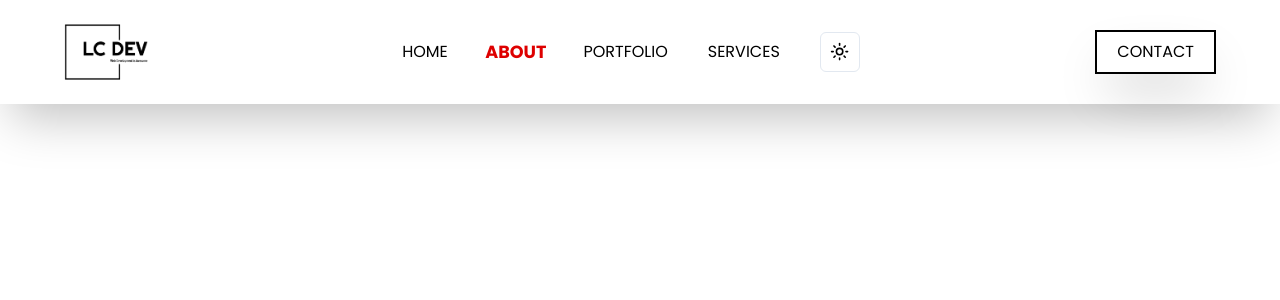
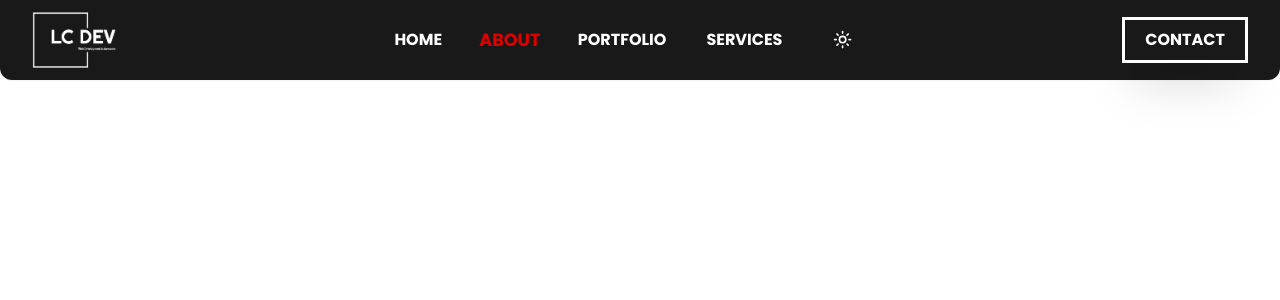
Before and after one commit to LC-Dev-23/ultimate-portfolio, a Next.js app: page /about in a window 1280 px wide. Shown: the top 300 px of the page. Built offline with nearby package versions, Linux system fonts and the light colour scheme.

Commit message:
style: minor color adjustment

```diff
--- a/components/ModeToggle.tsx
+++ b/components/ModeToggle.tsx
@@ -1,8 +1,6 @@
 "use client"
 
 import * as React from "react"
-import { SunIcon, MoonIcon } from "lucide-react"
-import { useTheme } from "next-themes"
 
 import { Button } from "@/components/ui/button"
 import {
@@ -11,6 +9,8 @@ import {
   DropdownMenuItem,
   DropdownMenuTrigger,
 } from "@/components/ui/dropdown-menu"
+import { useTheme } from "next-themes"
+import { MoonIcon, SunIcon } from "lucide-react"
 
 
 export function ModeToggle() {
@@ -19,20 +19,20 @@ export function ModeToggle() {
   return (
     <DropdownMenu>
       <DropdownMenuTrigger asChild>
-        <Button className="text-black dark:text-white" variant="outline" size="icon">
+        <Button className="dark:text-black text-white" variant="link" size="icon">
           <SunIcon className="h-[1.2rem] w-[1.2rem] rotate-0 scale-100 transition-all dark:-rotate-90 dark:scale-0" />
           <MoonIcon className="absolute h-[1.2rem] w-[1.2rem] rotate-90 scale-0 transition-all dark:rotate-0 dark:scale-100" />
           <span className="sr-only">Toggle theme</span>
         </Button>
       </DropdownMenuTrigger>
       <DropdownMenuContent align="end">
-        <DropdownMenuItem onClick={() => { setTheme("light"); console.log("Theme set to light but in reality it is", theme);}}>
+        <DropdownMenuItem className={`${theme== "light" &&  "bg-gray-300"}`} onClick={() => { setTheme("light")}}>
           Light
         </DropdownMenuItem>
-        <DropdownMenuItem onClick={() => { setTheme("dark"); console.log("Theme set to dark but in reality it is", theme);}}>
+        <DropdownMenuItem onClick={() => { setTheme("dark")}}>
           Dark
         </DropdownMenuItem>
-        <DropdownMenuItem onClick={() => { setTheme("system"); console.log("Theme set to system but in reality it is", theme);}}>
+        <DropdownMenuItem onClick={() => { setTheme("system")}}>
           System
         </DropdownMenuItem>
       </DropdownMenuContent>
--- a/components/common/Header.tsx
+++ b/components/common/Header.tsx
@@ -28,13 +28,11 @@ const Header = () => {
     { href: '/contact', text: 'CONTACT', className: 'block lg:hidden' },
   ];
   return (
-    <>
-
-      <header className='relative w-full bg-white dark:bg-black shadow-2xl'>
-        <nav className='flex content-center items-center justify-between py-5 mx-auto md:min-w-[40rem] max-w-[90%]'>
+    <header className='z-50 fixed w-full  dark:bg-white/90 bg-black/90 backdrop-blur-sm shadow-sm rounded-b-xl'>
+      <nav className='flex content-center items-center justify-between py-2 container mx-auto'>
         <Link href={"/"} className=''>
           <Image
-              className='w-auto h-16 invert dark:filter-none'
+            className='w-auto h-16 dark:invert filter-none'
             src="/images/lc-dev-logo-white.png"
             width={100}
             height={100}
@@ -43,10 +41,10 @@ const Header = () => {
           />
         </Link>
         {/* Desktop Nav */}
-          <ul className={`text-black dark:text-white gap-10 items-center hidden lg:flex`}>
+        <ul className={`dark:text-black text-white font-semibold gap-10 items-center hidden lg:flex`}>
           {links.map(({ href, text, className }) => (
             <Link key={href} href={href} className={className}>
-                <li className={pathname === href ? 'text-[#DE0000] font-bold scale-110' : 'hover:text-[#DE0000] hover:scale-110'}>
+              <li className={pathname === href ? 'text-accentRed font-bold scale-110' : 'hover:text-accentRed hover:scale-110'}>
                 {text}
               </li>
             </Link>
@@ -54,16 +52,16 @@ const Header = () => {
           <ModeToggle />
         </ul>
         <Link className='hidden lg:block' href={"/contact"}>
-            <button className={` text-black dark:text-white border-2 hover:border-[#DE0000] px-5 py-2 shadow-2xl ${"/contact" === pathname ? "border-[#DE0000]" : "border-black dark:border-white"}`}>CONTACT</button>
+          <button className={` dark:text-black text-white font-semibold border-[3px] dark:hover:border-accentRed hover:border-accentRed px-5 py-2 shadow-2xl ${"/contact" === pathname ? "border-accentRed text-accentRed" : "dark:border-black border-white"}`}>CONTACT</button>
         </Link>
-          <Button onClick={toggleMenu} variant={'outline'} size={'icon'} className='h-10 w-10 lg:hidden text-black dark:text-white text-4xl bg-transparent'>{isOpen ? <RiCloseLine /> : <RiMenu2Line />}</Button>
+        <Button onClick={toggleMenu} variant="link" size={'icon'} className='h-10 w-10 lg:hidden dark:text-black text-white text-4xl bg-transparent'>{isOpen ? <RiCloseLine /> : <RiMenu2Line />}</Button>
       </nav>
       {/* Mobile Nav */}
       <nav className={`${isOpen ? "block" : "hidden"} h-screen lg:h-auto`}>
-          <ul className={`text-black dark:text-white gap-10 items-center flex flex-col pt-20 lg:hidden`}>
+        <ul className={`dark:text-black text-white gap-10 items-center flex flex-col pt-20 lg:hidden`}>
           {links.map(({ href, text, className }) => (
             <Link key={href} href={href}>
-                <li className={pathname === href ? 'text-[#DE0000] font-bold scale-110' : 'hover:text-[#DE0000] hover:scale-110'}>
+              <li className={pathname === href ? 'text-accentRed font-bold scale-110' : 'hover:text-accentRed hover:scale-110'}>
                 {text}
               </li>
             </Link>
@@ -72,10 +70,6 @@ const Header = () => {
         </ul>
       </nav>
     </header>
-
-
-    </>
-
   )
 }
 
```
Lines whose indentation alone changed are shown as unchanged.
